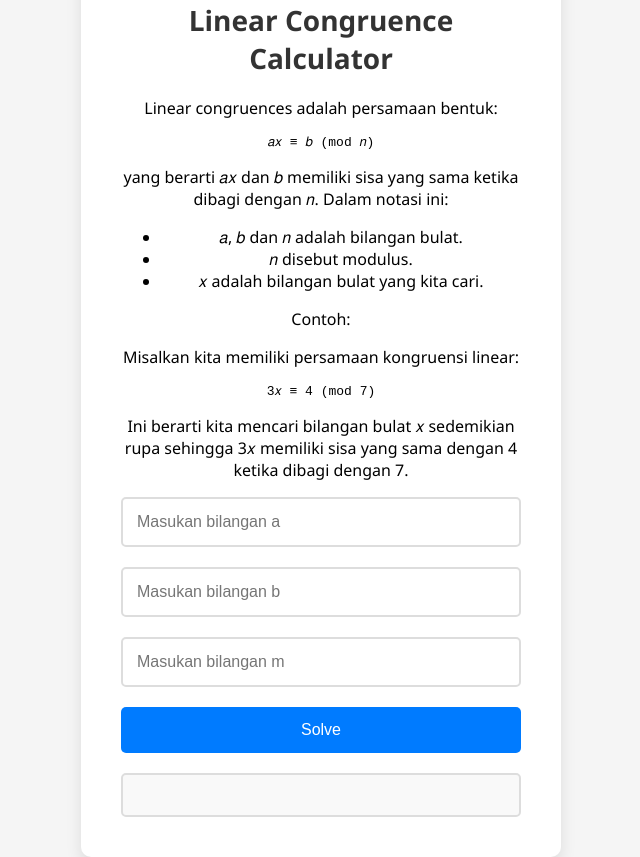
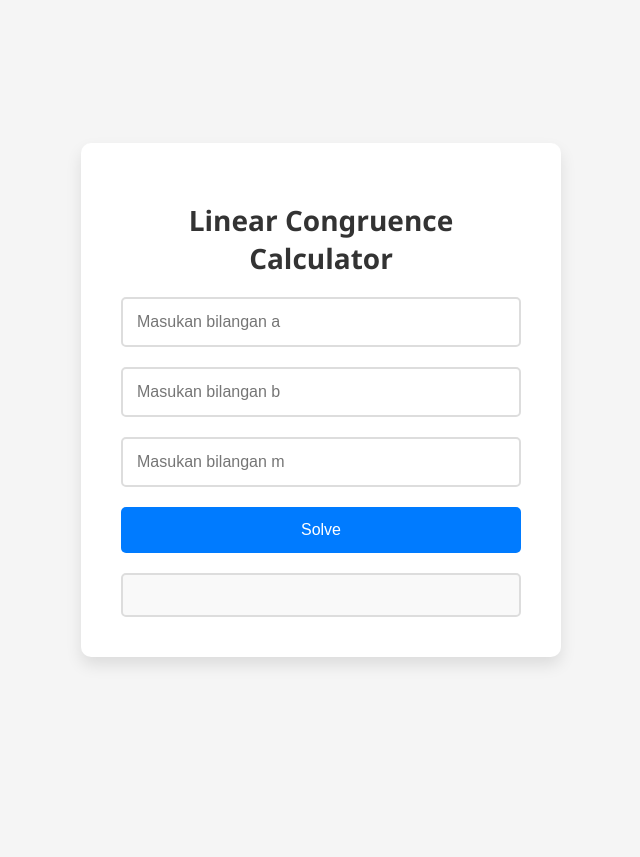
Before and after one commit to kinasti/kalkulator-linear-congruence, a plain HTML site: page index.html in a window 1280 px wide. Shown: the whole page, without its empty margins (319-959 px from the left). After the commit the page ends 800 px from the top, so only its background shows below. Drawn offline with Linux system fonts and the light colour scheme.

Commit message:
Update index.html

```diff
--- a/index.html
+++ b/index.html
@@ -9,20 +9,6 @@
 <body>
     <div class="container">
         <h1>Linear Congruence Calculator</h1>
-        <div class="description">
-            <p>Linear congruences adalah persamaan bentuk:</p>
-            <pre>𝑎𝑥 ≡ 𝑏 (mod 𝑛)</pre>
-            <p>yang berarti 𝑎𝑥 dan 𝑏 memiliki sisa yang sama ketika dibagi dengan 𝑛. Dalam notasi ini:</p>
-            <ul>
-                <li>𝑎, 𝑏 dan 𝑛 adalah bilangan bulat.</li>
-                <li>𝑛 disebut modulus.</li>
-                <li>𝑥 adalah bilangan bulat yang kita cari.</li>
-            </ul>
-            <p>Contoh:</p>
-            <p>Misalkan kita memiliki persamaan kongruensi linear:</p>
-            <pre>3𝑥 ≡ 4 (mod 7)</pre>
-            <p>Ini berarti kita mencari bilangan bulat 𝑥 sedemikian rupa sehingga 3𝑥 memiliki sisa yang sama dengan 4 ketika dibagi dengan 7.</p>
-        </div>
         <form id="congruence-form">
             <input type="number" id="a" placeholder="Masukan bilangan a" required>
             <input type="number" id="b" placeholder="Masukan bilangan b" required>
@@ -30,6 +16,7 @@
             <button type="submit">Solve</button>
         </form>
         <div class="result" id="result"></div>
+        <div class="description" id="description"></div> <!-- Deskripsi akan ditampilkan di sini -->
     </div>
 
     <script src="script.js"></script>
```
